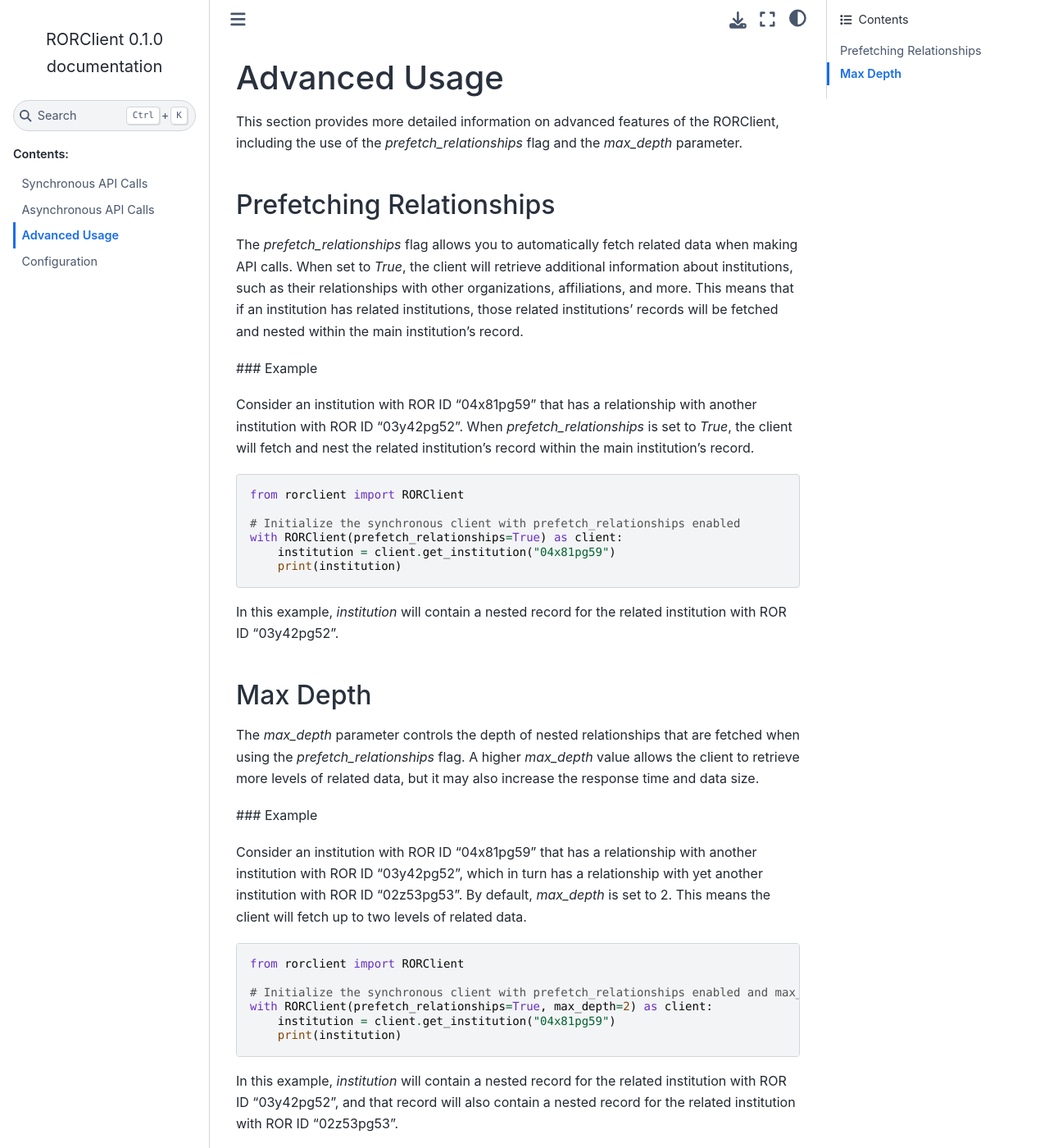
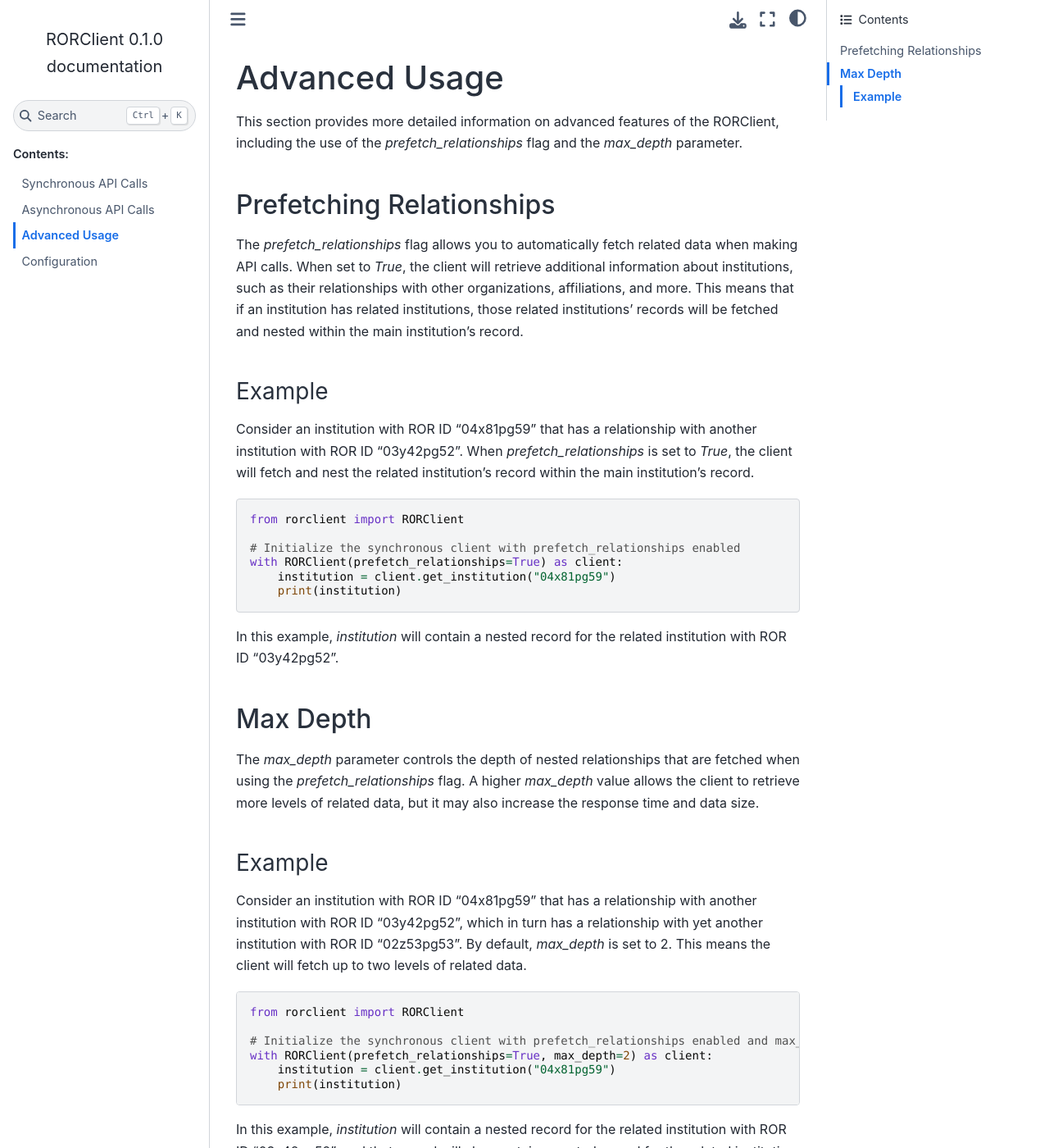
Before and after one commit to ADernild/RORClient, a Sphinx documentation site: the page built from docs/source/advanced_usage.rst, in a window 1280 px wide and 1400 px high. Shown: the whole window at 82% size. Built offline with Sphinx 7.4.7 and the Sphinx Book theme 1.1.4, drawn with Linux system fonts in a browser that asks for light colours.

Commit message:
fixing header in advanced_usage.rst

```diff
--- a/docs/source/advanced_usage.rst
+++ b/docs/source/advanced_usage.rst
@@ -8,7 +8,8 @@ Prefetching Relationships
 
 The `prefetch_relationships` flag allows you to automatically fetch related data when making API calls. When set to `True`, the client will retrieve additional information about institutions, such as their relationships with other organizations, affiliations, and more. This means that if an institution has related institutions, those related institutions' records will be fetched and nested within the main institution's record.
 
-### Example
+Example
+^^^^^^^
 
 Consider an institution with ROR ID "04x81pg59" that has a relationship with another institution with ROR ID "03y42pg52". When `prefetch_relationships` is set to `True`, the client will fetch and nest the related institution's record within the main institution's record.
 
@@ -28,7 +29,8 @@ Max Depth
 
 The `max_depth` parameter controls the depth of nested relationships that are fetched when using the `prefetch_relationships` flag. A higher `max_depth` value allows the client to retrieve more levels of related data, but it may also increase the response time and data size.
 
-### Example
+Example
+^^^^^^^
 
 Consider an institution with ROR ID "04x81pg59" that has a relationship with another institution with ROR ID "03y42pg52", which in turn has a relationship with yet another institution with ROR ID "02z53pg53". By default, `max_depth` is set to 2. This means the client will fetch up to two levels of related data.
 
```
